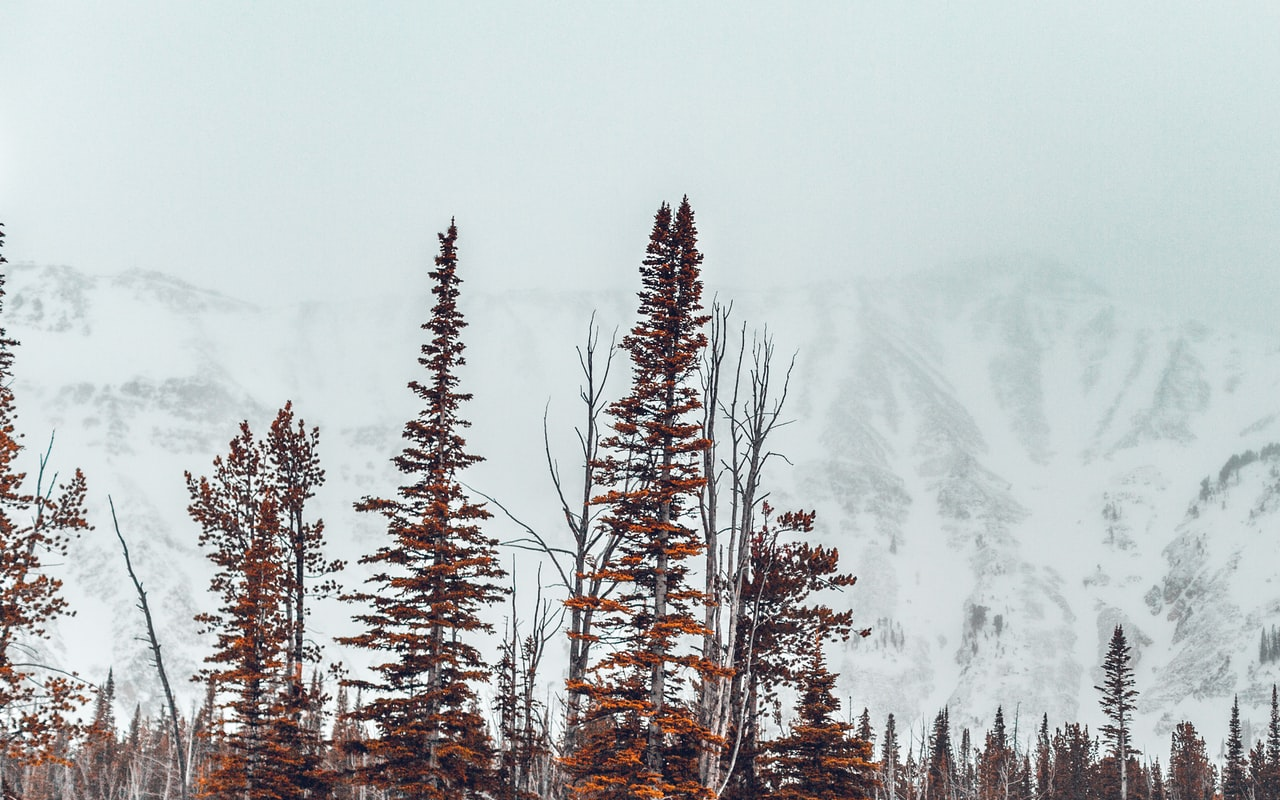
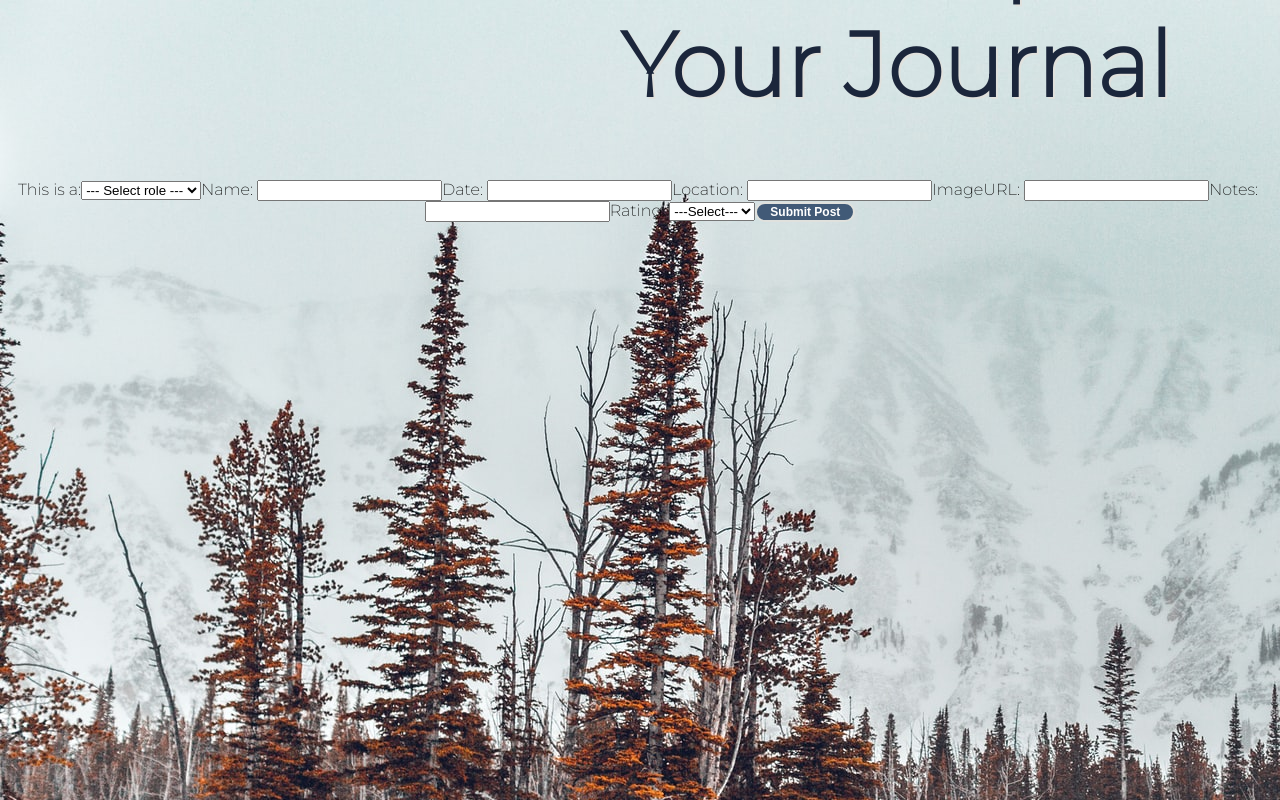
Before and after one commit to team-muskrat-expat-journal/front-end, a React (Create React App) app: page /postform in a window 1280 px wide. Built offline with nearby package versions, Linux system fonts and the light colour scheme.

Commit message:
Still working on dashboard and posts

```diff
--- a/src/App.js
+++ b/src/App.js
@@ -2,10 +2,10 @@ import React, { useState } from "react";
 import { Route, BrowserRouter as Router, Switch } from "react-router-dom";
 import { connect } from "react-redux";
 
-import Post from './components/Post';
 import Home from "./components/Home.js";
 import Login from "./components/Login.js";
 import Signup from "./components/Signup.js";
+import PostForm from './components/PostForm';
 import Dashboard from './components/Dashboard';
 import { fetchPosts } from './actions/PostsAction';
 import { PrivateRoute } from './components/PrivateRoute';
@@ -26,8 +26,8 @@ const App = () => {
           <PrivateRoute exact path='/dashboard'>
             <Dashboard onDashboard={setOnDashboard} />
           </PrivateRoute>
-          <PrivateRoute exact path='/post'>
-            <Post onPost={setOnPost} />
+          <PrivateRoute exact path='/postform'>
+            <PostForm onPost={setOnPost} />
           </PrivateRoute>
         </Switch>
       </div>
--- a/src/components/Dashboard.js
+++ b/src/components/Dashboard.js
@@ -23,7 +23,7 @@ const Dashboard = (props) => {
         <p>Nothing to see here... <br />Just a man enjoying some 'skrat... <br />Move along...</p>
       )}
 
-      <Link to='/post'>
+      <Link to='/postform'>
         Create New Memory
       </Link>
     </div>
--- a/src/components/PostForm.js
+++ b/src/components/PostForm.js
@@ -1,7 +1,5 @@
 import React, { useState, useEffect } from "react";
 import { useHistory, Link } from "react-router-dom";
-import PersonForm from "./PersonForm";
-import axios from "axios";
 import axiosWithAuth from "../utils/axiosWithAuth";
 import * as yup from "yup";
 
```
